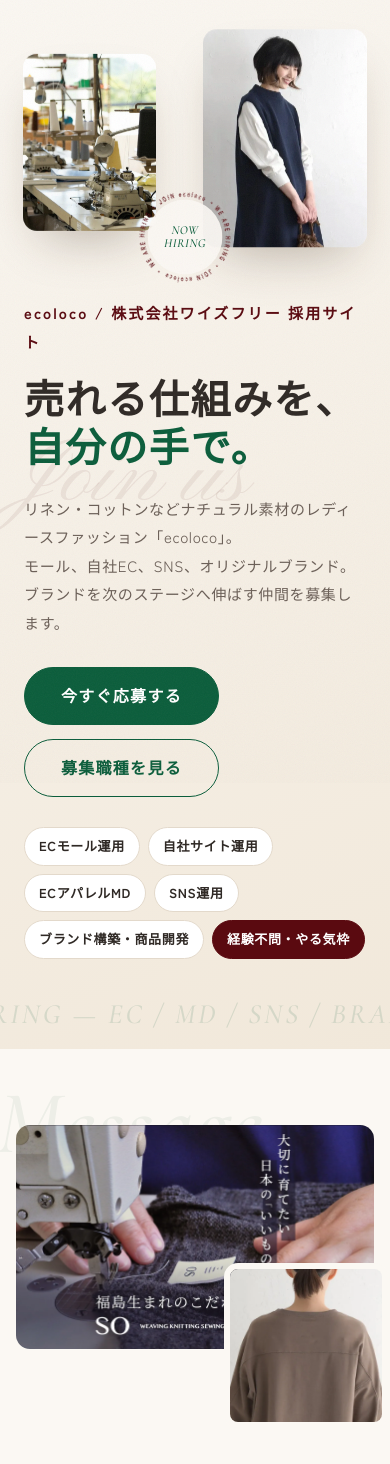
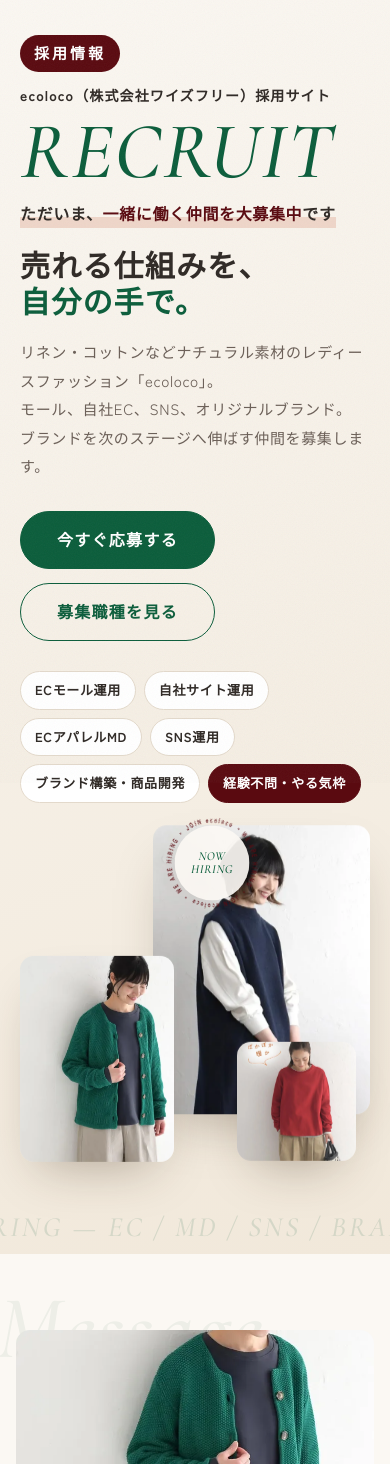
Before and after one commit to livmakers/ecoloco-corp, a plain HTML site: page recruit/index.html in a window 390 px wide. Shown: the part 61-1525 px from the top of the page. Drawn offline with nearby package versions, Linux system fonts and the light colour scheme; a web font is replaced by a local one.

Commit message:
Recruit hero: big RECRUIT title, no text/photo overlap; remove sewing photos and Fukushima mentions
Co-Authored-By: Claude Opus 5.5 <noreply@anthropic.com>
Claude-Session: https://claude.ai/code/session_01Mt2r6DbGazF7DMZ1HrR6h6

```diff
--- a/content/content.js
+++ b/content/content.js
@@ -12,7 +12,7 @@ window.ECO_CONTENT = {
   ],
 
   values: [
-    { no: "01", img: "assets/img/sj6.webp", alt: "編み機を扱う職人の手元", title: "職人的マインド", en: "Craftsmanship",
+    { no: "01", img: "assets/img/m3.webp", alt: "ナチュラル素材のカットソーの質感", title: "職人的マインド", en: "Craftsmanship",
       body: "「良い仕事がしたい」「良いアウトプットを出して、もっと上質な価値を提供したい」という気持ちを持つ方と、一緒に仕事をしたいと考えています。ときには目の前のことに「どこまでこだわれるか」を自分に問いながら、職人のような姿勢で仕事に向き合ってくださる方が、私たちの仲間になってくれたら嬉しいです。" },
     { no: "02", img: "assets/img/m15.webp", alt: "袖を広げて着こなしを見せるモデル", title: "バランス感覚", en: "Balance",
       body: "「お客さまと自社」という「2対1」で物事を判断するのではなく、お客さまも自社も、そしてスタッフも嬉しい、Win-Winの関係をつくるための発想ができる方を求めています。" },
@@ -72,8 +72,8 @@ window.ECO_CONTENT = {
   brands: [
     { name: "earth_eco_loco", linkKey: "earth_eco_loco", img: "assets/img/c061-i1.webp", fit: true, alt: "earth_eco_loco コットンシリーズの商品写真", note: "コットンシリーズ。" },
     { name: "SOCOCOTI", linkKey: "SOCOCOTI", img: "assets/img/sococoti-3.webp", fit: true, alt: "SOCOCOTIのメリノウールのトップスを着たモデル", note: "メリノウールなど、素材にこだわったアイテム。" },
-    { name: "SO", linkKey: "SO", img: "assets/img/sj6.webp", fit: false, alt: "編み機を扱う職人の手元",
-      note: "福島生まれのこだわりニット。（WEAVING・KNITTING・SEWING IN JAPAN）" },
+    { name: "SO", linkKey: "SO", img: "", fit: false, alt: "",
+      note: "素材にこだわったニット。" },
     { name: "sel", linkKey: "sel", img: "assets/img/sel-1.webp", fit: true, alt: "selのチェック柄シャツを着たモデル", note: "" },
     { name: "nachukara", linkKey: "nachukara", img: "assets/img/nachukara-1.webp", fit: true, alt: "nachukaraのキルティングコートを着たモデル", note: "" },
     { name: "DOVERS", linkKey: "DOVERS", img: "assets/img/dovers-1.webp", fit: true, alt: "DOVERSのリバーシブルジャケットを着たモデル", note: "" }
--- a/recruit/app.js
+++ b/recruit/app.js
@@ -34,11 +34,11 @@
       work: ["公式Instagram（@ecoloco.official）等の企画・撮影・投稿", "リール・ストーリーズ・ライブ配信の企画運営", "インフルエンサー・UGCの活用", "フォロワー・保存数・EC送客などの分析と改善"],
       must: ["企業・ブランド・個人いずれかでのSNS運用経験"],
       want: ["アパレル・ライフスタイル系アカウントの運用経験", "スマホでの写真・動画撮影と編集", "SNS広告の運用経験"] },
-    { id: "brand", title: "ブランド構築・商品開発", en: "BRANDING / PRODUCT", tag: "経験者", img: "../assets/img/contents-1104.webp",
+    { id: "brand", title: "ブランド構築・商品開発", en: "BRANDING / PRODUCT", tag: "経験者", img: "../assets/img/sococoti-3.webp",
       catch: "オリジナルブランドの世界観と、看板商品をつくる。",
-      work: ["オリジナルブランド（earth_eco_loco・SOCOCOTI・SO・sel・nachukara・DOVERS 等）のコンセプト設計・育成", "新商品・新シリーズの企画、素材・工場・仕様の検討", "ブランドの見せ方（ネーミング・ビジュアル・ページ・パッケージ）のディレクション", "新ブランドの立ち上げ"],
+      work: ["オリジナルブランド（earth_eco_loco・SOCOCOTI・SO・sel・nachukara・DOVERS 等）のコンセプト設計・育成", "新商品・新シリーズの企画、素材・仕様の検討と取引先との調整", "ブランドの見せ方（ネーミング・ビジュアル・ページ・パッケージ）のディレクション", "新ブランドの立ち上げ"],
       must: ["ブランド構築、またはブランド商品（アパレル・雑貨等）の企画・開発経験"],
-      want: ["生産背景（工場・素材）とのやりとり経験", "ブランドを立ち上げ・リブランディングした経験", "デザイナー・カメラマン等をディレクションした経験"] },
+      want: ["仕入れ先・OEM先とのやりとり経験", "ブランドを立ち上げ・リブランディングした経験", "デザイナー・カメラマン等をディレクションした経験"] },
     { id: "will", title: "経験不問・やる気枠", en: "POTENTIAL", tag: "未経験OK", img: "../assets/img/m12.webp",
       catch: "経験より熱量。ガンガン挑戦したい人、大歓迎。",
       work: ["上記いずれかの職種のアシスタントからスタート", "商品登録・ページ更新・SNS投稿・データ集計など、EC運営の実務", "適性と希望に応じて、担当領域・責任範囲を広げていきます"],
--- a/recruit/fx.css
+++ b/recruit/fx.css
@@ -61,3 +61,27 @@
   .curtain{display:none}
   [data-split] .ch{opacity:1;transform:none}
 }
+
+/* ===== HERO 改訂：RECRUITを大きく／文字と写真を重ねない ===== */
+.hero{display:grid;grid-template-columns:minmax(0,1.05fr) minmax(0,.95fr);gap:48px;align-items:center;padding:110px max(24px,calc((100vw - 1240px)/2)) 120px}
+.hero-tx{max-width:none;margin:0;padding:0}
+.hero-ph{position:relative;inset:auto;width:100%;height:min(640px,72vh);order:2}
+.hero-ph .p1{width:62%;right:0;top:0;aspect-ratio:3/4}
+.hero-ph .p2{width:44%;left:0;right:auto;top:38%;aspect-ratio:3/4}
+.hero-ph .p3{width:34%;right:4%;top:auto;bottom:0;aspect-ratio:1}
+.hero-ph .badge,.hero-ph .badge-c{left:30%;top:4%;bottom:auto;right:auto;width:130px;height:130px;transform:none}
+.hero-label{display:flex;align-items:center;flex-wrap:wrap;gap:10px;font-weight:700;font-size:14px;letter-spacing:.08em;margin:0 0 4px;color:var(--ink)}
+.hero-label span{background:var(--wine);color:#fff;padding:4px 14px;border-radius:999px;font-size:15px;letter-spacing:.2em}
+.hero-big{font:italic 500 clamp(80px,12.5vw,170px)/.95 var(--en);color:var(--green);letter-spacing:.02em;margin:6px 0 8px;opacity:0;transform:translateY(24px);animation:up 1s 1.35s cubic-bezier(.2,.7,.2,1) forwards}
+.hero-hiring{display:inline-block;font-size:clamp(16px,2vw,20px);font-weight:700;background:linear-gradient(transparent 62%,#efd6c9 62%);margin:0 0 18px;opacity:0;animation:up .9s 1.45s forwards}
+.hero-hiring b{color:var(--wine)}
+.hero h1{font-size:clamp(30px,4.2vw,54px);margin:0 0 20px}
+.marquee{bottom:10px}
+@media (max-width:960px){
+  .hero{grid-template-columns:1fr;gap:28px;padding:96px 20px 90px;min-height:auto}
+  .hero-ph{order:2;height:auto;aspect-ratio:1/0.95;margin:0}
+  .hero-ph .p3{display:block}
+  .hero-ph .badge,.hero-ph .badge-c{left:40%;top:-6%;width:104px;height:104px}
+  .hero-ph .badge-c{transform:scale(.72)}
+}
+@media (prefers-reduced-motion:reduce){.hero-big,.hero-hiring{opacity:1;transform:none}}
--- a/recruit/index.html
+++ b/recruit/index.html
@@ -21,7 +21,7 @@
 <link rel="stylesheet" href="fx.css">
 </head>
 <body>
-<div class="curtain" aria-hidden="true"><span>ecoloco<em>recruit</em></span></div>
+<div class="curtain" aria-hidden="true"><span>RECRUIT<em>ecoloco 採用サイト</em></span></div>
 <div class="grain" aria-hidden="true"></div>
 <a class="skip" href="#main">本文へスキップ</a>
 
@@ -42,16 +42,17 @@
 
 <!-- HERO -->
 <section class="hero">
-  <span class="wm-script" aria-hidden="true" data-speed="-.08">Join us</span>
   <div class="hero-ph" aria-hidden="true">
-    <img src="../assets/img/m10.webp" alt="" class="p1" data-speed=".06">
-    <img src="../assets/img/sj5.webp" alt="" class="p2" data-speed=".14">
-    <img src="../assets/img/m12.webp" alt="" class="p3" data-speed=".22">
+    <img src="../assets/img/m10.webp" alt="" class="p1">
+    <img src="../assets/img/m11.webp" alt="" class="p2">
+    <img src="../assets/img/e2632-5.webp" alt="" class="p3">
     <svg class="badge" viewBox="0 0 200 200"><defs><path id="cp" d="M100,100 m-78,0 a78,78 0 1,1 156,0 a78,78 0 1,1 -156,0"/></defs><text><textPath href="#cp" textLength="486" lengthAdjust="spacingAndGlyphs">WE ARE HIRING ・ JOIN ecoloco ・ WE ARE HIRING ・ JOIN ecoloco ・</textPath></text></svg>
     <span class="badge-c">NOW<br>HIRING</span>
   </div>
   <div class="hero-tx">
-    <p class="kicker">ecoloco / 株式会社ワイズフリー 採用サイト</p>
+    <p class="hero-label"><span>採用情報</span>ecoloco（株式会社ワイズフリー）採用サイト</p>
+    <div class="hero-big" aria-hidden="true">RECRUIT</div>
+    <p class="hero-hiring">ただいま、<b>一緒に働く仲間を大募集中</b>です</p>
     <h1><span>売れる仕組みを、</span><span>自分の手で。</span></h1>
     <p class="lead">リネン・コットンなどナチュラル素材のレディースファッション「ecoloco」。<br>モール、自社EC、SNS、オリジナルブランド。<br>ブランドを次のステージへ伸ばす仲間を募集します。</p>
     <div class="hero-cta">
@@ -69,8 +70,8 @@
 <section class="sec" id="message"><span class="wm" aria-hidden="true">Message</span>
   <div class="wrap two">
     <div class="ph-stack rv">
-      <img src="../assets/img/contents-1104.webp" alt="福島生まれのこだわりニット「SO」の縫製の様子" loading="lazy" width="1600" height="900">
-      <img src="../assets/img/m13.webp" alt="ecolocoのカットソーを着たモデル" loading="lazy" width="700" height="700">
+      <img src="../assets/img/m11.webp" alt="グリーンのカーディガンを着たモデル" loading="lazy" width="700" height="777">
+      <img src="../assets/img/e2632-9.webp" alt="ecolocoのトップスを着たモデル" loading="lazy" width="700" height="700">
     </div>
     <div class="rv">
       <p class="en">MESSAGE</p>
@@ -83,7 +84,7 @@
 </section>
 
 <!-- WHY -->
-<section class="sec dark"><div class="ghost" aria-hidden="true"><img src="../assets/img/sojpn-6.webp" alt="" data-speed=".1"></div><span class="wm lt" aria-hidden="true">Why us</span>
+<section class="sec dark"><div class="ghost" aria-hidden="true"><img src="../assets/img/m8.webp" alt="" data-speed=".1"></div><span class="wm lt" aria-hidden="true">Why us</span>
   <div class="wrap">
     <p class="en c">WHY ecoloco</p>
     <h2 class="c" data-split>ここで働く、3つの面白さ</h2>
@@ -99,7 +100,7 @@
 <!-- GALLERY -->
 <section class="gallery" aria-label="ecolocoの写真">
   <div class="row"><div class="track"><img src="../assets/img/m15.webp" alt="" loading="lazy"><img src="../assets/img/e2632-5.webp" alt="" loading="lazy"><img src="../assets/img/sococoti-3.webp" alt="" loading="lazy"><img src="../assets/img/m7.webp" alt="" loading="lazy"><img src="../assets/img/nachukara-1.webp" alt="" loading="lazy"><img src="../assets/img/e2632-9.webp" alt="" loading="lazy"><img src="../assets/img/sel-1.webp" alt="" loading="lazy"><img src="../assets/img/m11.webp" alt="" loading="lazy"><img src="../assets/img/m15.webp" alt="" loading="lazy"><img src="../assets/img/e2632-5.webp" alt="" loading="lazy"><img src="../assets/img/sococoti-3.webp" alt="" loading="lazy"><img src="../assets/img/m7.webp" alt="" loading="lazy"><img src="../assets/img/nachukara-1.webp" alt="" loading="lazy"><img src="../assets/img/e2632-9.webp" alt="" loading="lazy"><img src="../assets/img/sel-1.webp" alt="" loading="lazy"><img src="../assets/img/m11.webp" alt="" loading="lazy"></div></div>
-  <div class="row rev"><div class="track"><img src="../assets/img/sojpn-7.webp" alt="" loading="lazy"><img src="../assets/img/c061-i1.webp" alt="" loading="lazy"><img src="../assets/img/m8.webp" alt="" loading="lazy"><img src="../assets/img/dovers-1.webp" alt="" loading="lazy"><img src="../assets/img/e2632-2.webp" alt="" loading="lazy"><img src="../assets/img/sj7.webp" alt="" loading="lazy"><img src="../assets/img/m14.webp" alt="" loading="lazy"><img src="../assets/img/item-e3343.webp" alt="" loading="lazy"><img src="../assets/img/sojpn-7.webp" alt="" loading="lazy"><img src="../assets/img/c061-i1.webp" alt="" loading="lazy"><img src="../assets/img/m8.webp" alt="" loading="lazy"><img src="../assets/img/dovers-1.webp" alt="" loading="lazy"><img src="../assets/img/e2632-2.webp" alt="" loading="lazy"><img src="../assets/img/sj7.webp" alt="" loading="lazy"><img src="../assets/img/m14.webp" alt="" loading="lazy"><img src="../assets/img/item-e3343.webp" alt="" loading="lazy"></div></div>
+  <div class="row rev"><div class="track"><img src="../assets/img/e2632-6.webp" alt="" loading="lazy"><img src="../assets/img/c061-i1.webp" alt="" loading="lazy"><img src="../assets/img/m8.webp" alt="" loading="lazy"><img src="../assets/img/dovers-1.webp" alt="" loading="lazy"><img src="../assets/img/e2632-2.webp" alt="" loading="lazy"><img src="../assets/img/sococoti-1.webp" alt="" loading="lazy"><img src="../assets/img/m14.webp" alt="" loading="lazy"><img src="../assets/img/item-e3343.webp" alt="" loading="lazy"><img src="../assets/img/e2632-6.webp" alt="" loading="lazy"><img src="../assets/img/c061-i1.webp" alt="" loading="lazy"><img src="../assets/img/m8.webp" alt="" loading="lazy"><img src="../assets/img/dovers-1.webp" alt="" loading="lazy"><img src="../assets/img/e2632-2.webp" alt="" loading="lazy"><img src="../assets/img/sococoti-1.webp" alt="" loading="lazy"><img src="../assets/img/m14.webp" alt="" loading="lazy"><img src="../assets/img/item-e3343.webp" alt="" loading="lazy"></div></div>
   <p class="gal-copy" aria-hidden="true">natural &amp; honest — made with care</p>
 </section>
 
@@ -128,7 +129,7 @@
         <li><b>服とお客さまが好きな人</b>　ナチュラルな服の良さを、誇張せず、まっすぐ伝えたい。</li>
       </ul>
     </div>
-    <div class="ph-one rv"><img src="../assets/img/sj5.webp" alt="縫製工場の作業風景" loading="lazy" width="1000" height="1350"></div>
+    <div class="ph-one rv"><img src="../assets/img/m14.webp" alt="ecolocoのトップスを着たモデル" loading="lazy" width="700" height="700"></div>
   </div>
 </section>
 
```
Also changed, not shown: about.html (+1 -1 lines), index.html (+2 -2 lines), work-style.html (+1 -1 lines), 1 other file.
